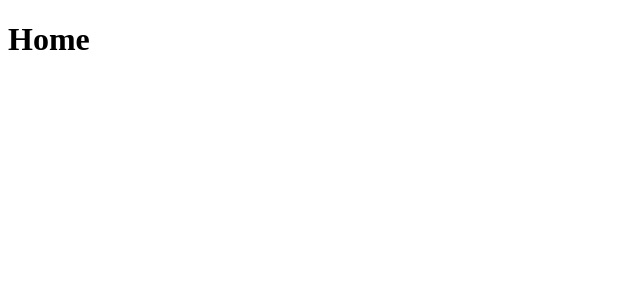
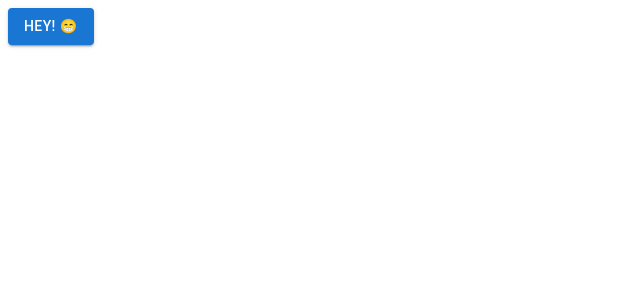
Before and after one commit to SebHex/next-mui-sc-ts, a Next.js app: page / in a window 1280 px wide. Shown: the top 300 px of the page, without its empty margins (0-640 px from the left). Built offline with nearby package versions, Linux system fonts and the light colour scheme.

Commit message:
Add MUI example usage

```diff
--- a/pages/index.tsx
+++ b/pages/index.tsx
@@ -1,9 +1,8 @@
+import Button from '@mui/material/Button'
 import type { NextPage } from 'next'
 
 const Home: NextPage = () => {
-  return (
-    <h1>Home</h1>
-  )
+  return <Button variant="contained">Hey! 😁</Button>
 }
 
 export default Home
```
